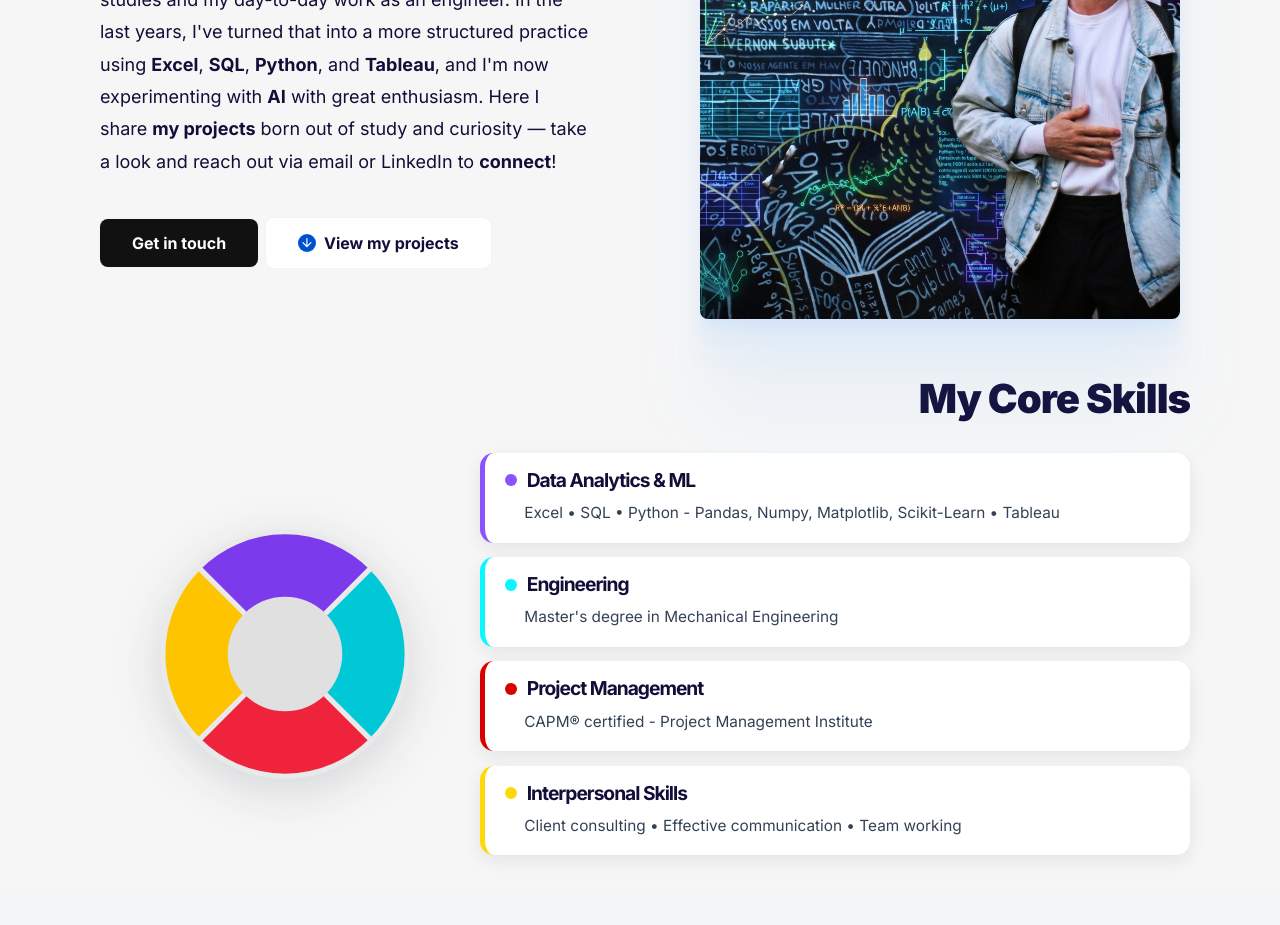
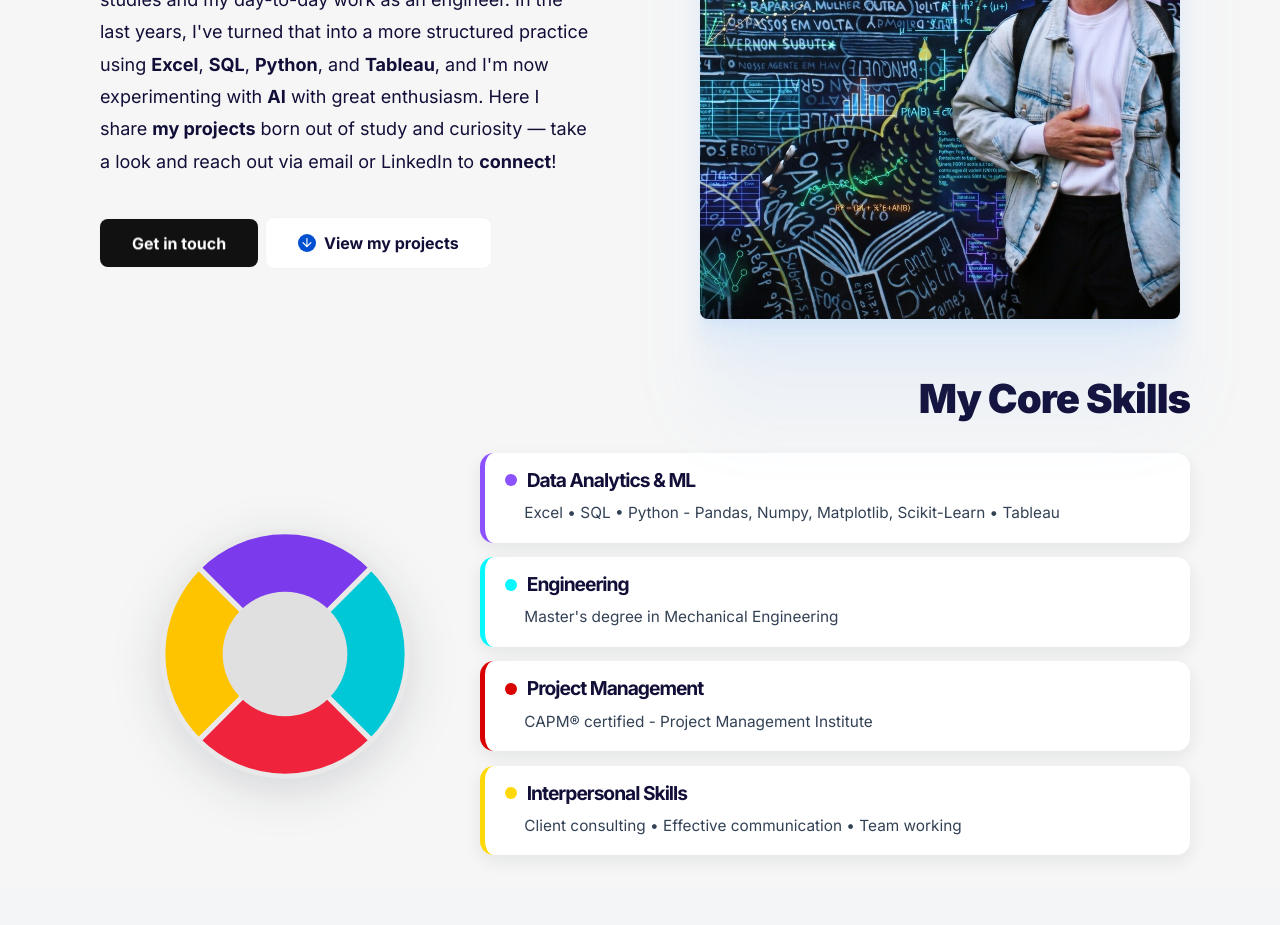
Before and after one commit to gcasarin/gcasarin.github.io, a Jekyll site: the page built from index.html, in a window 1280 px wide. Shown: the part 404-1329 px from the top of the page. Built offline with Jekyll 4.4.1, drawn with Linux system fonts in a browser that asks for light colours; the list of posts is cut into pages by our own code.

Commit message:
Increase radius of central circle in skills section

```diff
--- a/_includes/section-skills.html
+++ b/_includes/section-skills.html
@@ -48,7 +48,7 @@
             </g>
 
             <!-- Singolo cerchio centrale -->
-            <circle class="donut-hole" cx="110" cy="110" r="45" />
+            <circle class="donut-hole" cx="110" cy="110" r="49" />
           </svg>
         </div>
       </div>
```
